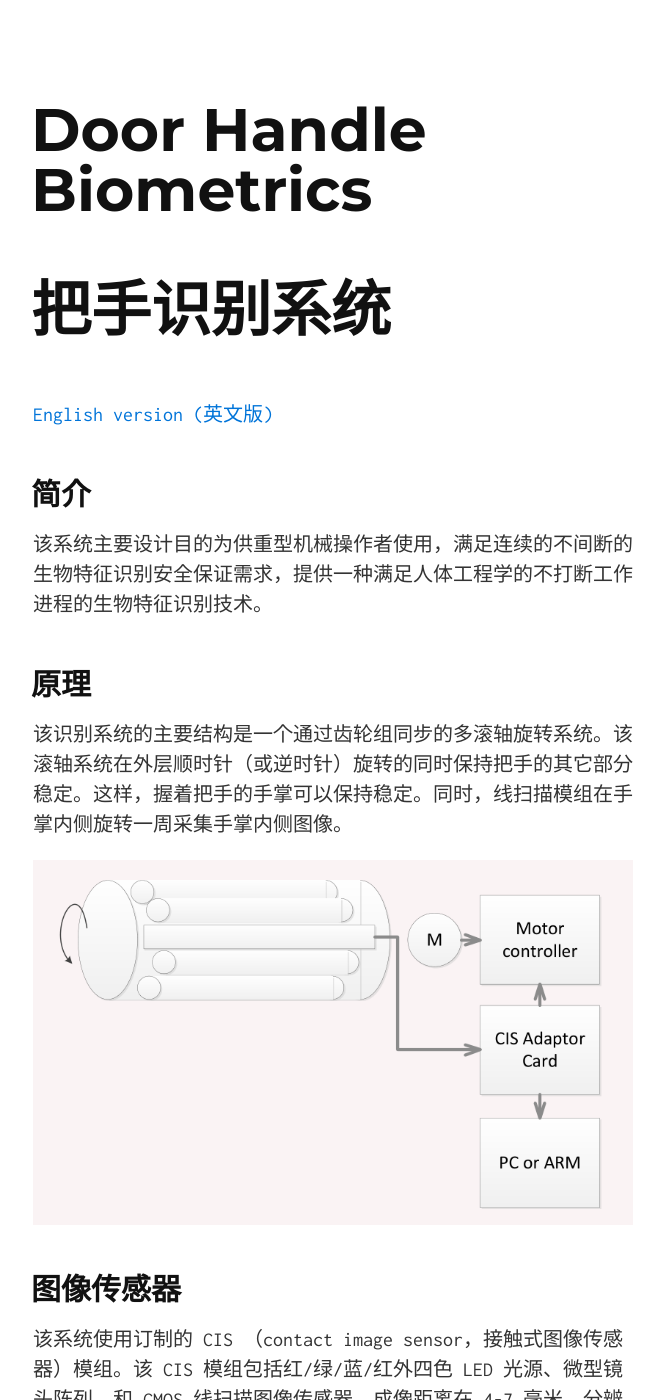
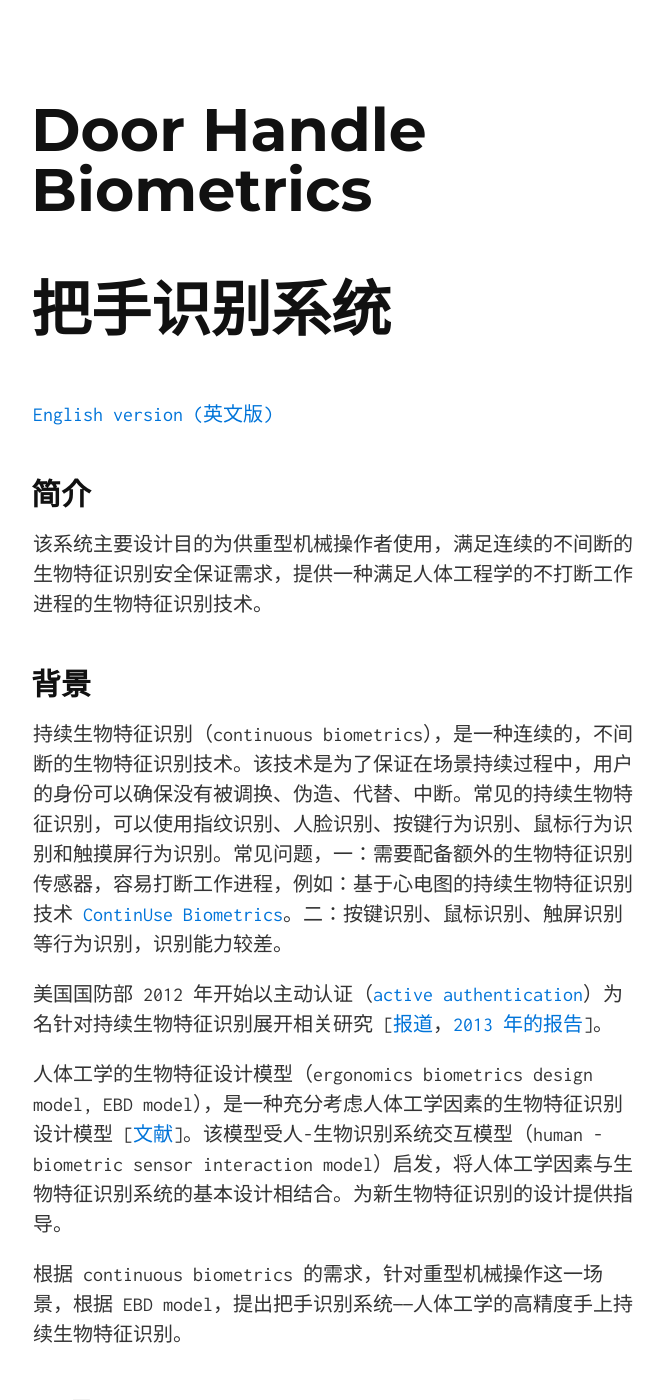
Before and after one commit to quxiaofeng/doorhandle, a Jekyll site: the page built from cn.html, in a window 1280 px wide and 1400 px high. Shown: the whole window, without its empty margins (307-971 px from the left). Built offline with Jekyll 4.4.1, drawn with Linux system fonts in a browser that asks for light colours; nearby versions of some CDN libraries; Markdown is read by kramdown in place of the engine named in the settings.

Commit message:
Updated background
Signed-off-by: Xiaofeng QU <xiaofeng.qu.hk@ieee.org>

```diff
--- a/_includes/cn.md
+++ b/_includes/cn.md
@@ -6,6 +6,17 @@
 ## 简介 ##
 
 该系统主要设计目的为供重型机械操作者使用，满足连续的不间断的生物特征识别安全保证需求，提供一种满足人体工程学的不打断工作进程的生物特征识别技术。
+
+背景
+-------------
+
+持续生物特征识别（continuous biometrics），是一种连续的，不间断的生物特征识别技术。该技术是为了保证在场景持续过程中，用户的身份可以确保没有被调换、伪造、代替、中断。常见的持续生物特征识别，可以使用指纹识别、人脸识别、按键行为识别、鼠标行为识别和触摸屏行为识别。常见问题，一：需要配备额外的生物特征识别传感器，容易打断工作进程，例如：基于心电图的持续生物特征识别技术 [ContinUse Biometrics](http://finder.startupnationcentral.org/c/continuse)。二：按键识别、鼠标识别、触屏识别等行为识别，识别能力较差。
+
+美国国防部 2012 年开始以主动认证（[active authentication](http://www.darpa.mil/program/active-authentication)）为名针对持续生物特征识别展开相关研究 [[报道](https://gcn.com/articles/2012/03/21/darpa-dump-passwords-continuous-biometrics.aspx)，[2013 年的报告](https://www.rsaconference.com/writable/presentations/file_upload/sec-t05_final.pdf)]。
+
+人体工学的生物特征设计模型（ergonomics biometrics design model, EBD model），是一种充分考虑人体工学因素的生物特征识别设计模型 [[文献][TSMC-LPS]]。该模型受人-生物识别系统交互模型（human - biometric sensor interaction model）启发，将人体工学因素与生物特征识别系统的基本设计相结合。为新生物特征识别的设计提供指导。
+
+根据 continuous biometrics 的需求，针对重型机械操作这一场景，根据 EBD model，提出把手识别系统——人体工学的高精度手上持续生物特征识别。
 
 原理
 -------------
```
